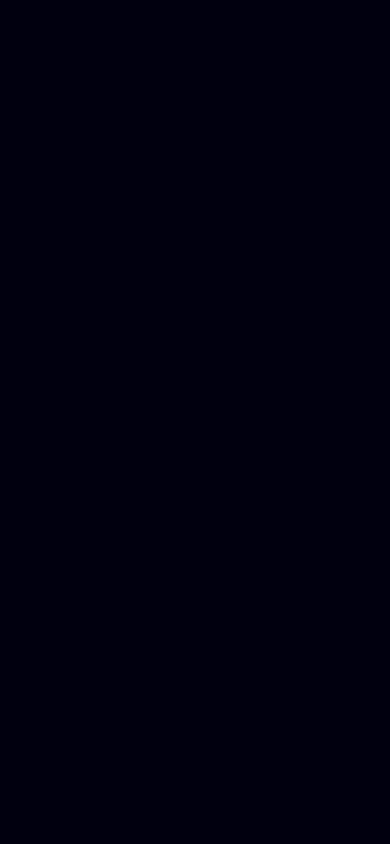
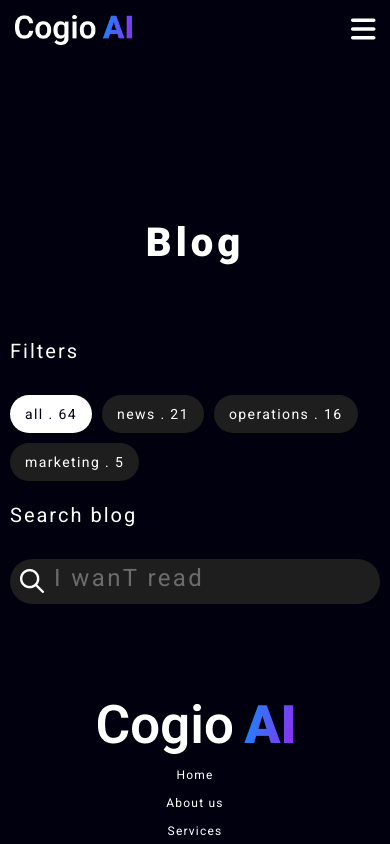
Before and after one commit to HenrikHovhannisyan/kesells-redesign, a React (Create React App) app: page /blog in a window 390 px wide. Before the commit this address had no page. Shown: the top 844 px of the page. Built offline with nearby package versions, Linux system fonts and the light colour scheme.

Commit message:
Added blog filter section

```diff
--- /dev/null
+++ b/src/components/filter/Filter.jsx
@@ -0,0 +1,36 @@
+import React from "react";
+import Style from "./filter.module.css";
+import Magnifier from "../../assets/icons/magnifier.png";
+
+const Filter = () => {
+  return (
+    <section id={Style.filtr}>
+      <div>
+        <p className={Style.title}>Filters</p>
+        <div className={Style.filters_btn}>
+          <button className={Style.active}>
+            all . <span>64</span>
+          </button>
+          <button>
+            News . <span>21</span>
+          </button>
+          <button>
+            Operations . <span>16</span>
+          </button>
+          <button>
+            marketing . <span>5</span>
+          </button>
+        </div>
+      </div>
+      <div className="">
+        <p className={Style.title}>Search blog</p>
+        <form action="" className={Style.serach_form}>
+          <img src={Magnifier} alt="Magnifier" />
+          <input type="text" placeholder="I wanT read about" />
+        </form>
+      </div>
+    </section>
+  );
+};
+
+export default Filter;
--- /dev/null
+++ b/src/components/filter/filter.module.css
@@ -0,0 +1,157 @@
+#filtr {
+  display: grid;
+  grid-template-columns: repeat(2, 1fr);
+  padding: 0 15px;
+  margin-bottom: 100px;
+}
+
+#filtr > div {
+  margin-bottom: 20px;
+}
+
+.title {
+  font-family: Roboto;
+  font-size: 24px;
+  font-weight: 400;
+  line-height: 28.13px;
+  letter-spacing: 0.1em;
+  margin-bottom: 40px;
+}
+
+.filters_btn {
+  display: flex;
+  gap: 20px;
+  flex-wrap: wrap;
+}
+
+.filters_btn > button {
+  padding: 10px 30px;
+  border-radius: 54px;
+  border: 0;
+  background-color: #1e1e1e;
+  font-family: Roboto;
+  font-size: 24px;
+  font-weight: 400;
+  line-height: 28.13px;
+  letter-spacing: 0.1em;
+  cursor: pointer;
+  text-transform: lowercase;
+}
+
+.filters_btn > button.active > span,
+.filters_btn > button.active {
+  color: #010010;
+  background-color: #ffffff;
+}
+
+.serach_form {
+  display: flex;
+  align-items: center;
+  padding: 10px 94px 10px 30px;
+  border-radius: 54px;
+  background-color: #1e1e1e;
+  max-width: 400px;
+  width: 100%;
+}
+
+.serach_form > input,
+.serach_form > input::placeholder {
+  background-color: transparent;
+  border: 0;
+  font-family: Roboto;
+  font-size: 24px;
+  font-weight: 400;
+  line-height: 28.13px;
+  letter-spacing: 0.1em;
+  color: #6c6c6c;
+  margin-left: 10px;
+}
+
+/*=============== For medium devices ===============*/
+/* xxl */
+@media screen and (max-width: 1400px) {
+  .filters_btn > button {
+    font-size: 22px;
+  }
+
+  .serach_form {
+    padding: 10px 70px 10px 20px;
+  }
+
+  .serach_form > input {
+    font-size: 22px;
+  }
+}
+/* xl */
+@media screen and (max-width: 1200px) {
+  .filters_btn > button {
+    font-size: 20px;
+  }
+
+  .serach_form {
+    padding: 10px 60px 10px 20px;
+  }
+
+  .serach_form > input {
+    font-size: 20px;
+  }
+}
+/* lg */
+@media screen and (max-width: 992px) {
+  .filters_btn > button {
+    font-size: 18px;
+  }
+
+  .serach_form {
+    padding: 10px 50px 10px 20px;
+  }
+
+  .serach_form > input {
+    font-size: 18px;
+  }
+}
+/* md */
+@media screen and (max-width: 768px) {
+  #filtr {
+    grid-template-columns: 1fr;
+    padding: 0 10px;
+    margin-bottom: 80px;
+  }
+
+  .filters_btn {
+    gap: 10px;
+  }
+
+  .filters_btn > button {
+    font-size: 16px;
+    padding: 8px 20px;
+  }
+
+  .serach_form {
+    padding: 10px 30px 10px 15px;
+  }
+
+  .serach_form > input {
+    font-size: 16px;
+  }
+}
+/* sm */
+@media screen and (max-width: 576px) {
+  .title {
+    font-size: 20px;
+    margin-bottom: 30px;
+  }
+
+  .filters_btn > button {
+    font-size: 14px;
+    padding: 5px 15px;
+  }
+
+  .serach_form {
+    padding: 8px 20px 8px 10px;
+  }
+
+  .serach_form > input {
+    font-size: 14px;
+  }
+}
--- a/src/components/footer/Top.jsx
+++ b/src/components/footer/Top.jsx
@@ -26,7 +26,7 @@ const Top = () => {
           </Link>
         </li>
         <li>
-          <Link to="/" className={Style.list_item}>
+          <Link to="/blog" className={Style.list_item}>
             Blog
           </Link>
         </li>
--- a/src/components/header/Header.jsx
+++ b/src/components/header/Header.jsx
@@ -39,7 +39,7 @@ const Header = () => {
             </NavLink>
           </li>
           <li className={Style.item}>
-            <NavLink to="/link" className={`nav_link ${Style.link}`}>
+            <NavLink to="/blog" className={`nav_link ${Style.link}`}>
               Blog
             </NavLink>
           </li>
--- /dev/null
+++ b/src/pages/blog/Blog.jsx
@@ -0,0 +1,20 @@
+import React from "react";
+import Style from "./blog.module.css";
+import Header from "../../components/header/Header";
+import Footer from "../../components/footer/Footer";
+import Filter from "../../components/filter/Filter";
+
+const Blog = () => {
+  return (
+    <>
+      <Header />
+      <main className="container">
+        <h2 className={Style.title}>Blog</h2>
+        <Filter />
+      </main>
+      <Footer />
+    </>
+  );
+};
+
+export default Blog;
--- /dev/null
+++ b/src/pages/blog/blog.module.css
@@ -0,0 +1,9 @@
+.title {
+  margin: 160px auto 70px;
+  font-family: Roboto;
+  font-size: 40px;
+  font-weight: 900;
+  line-height: 46.88px;
+  letter-spacing: 0.1em;
+  text-align: center;
+}
--- a/src/route.js
+++ b/src/route.js
@@ -2,6 +2,7 @@ import React from "react";
 import { BrowserRouter, Route, Routes } from "react-router-dom";
 import App from "./App";
 import About from "./pages/about/About";
+import Blog from "./pages/blog/Blog";
 
 const RouteList = () => {
   return (
@@ -9,6 +10,7 @@ const RouteList = () => {
       <Routes>
         <Route path="/" element={<App />} />
         <Route path="/about" element={<About />} />
+        <Route path="/blog" element={<Blog />} />
       </Routes>
     </BrowserRouter>
   );
```
Also changed, not shown: src/assets/icons/magnifier.png (added).
